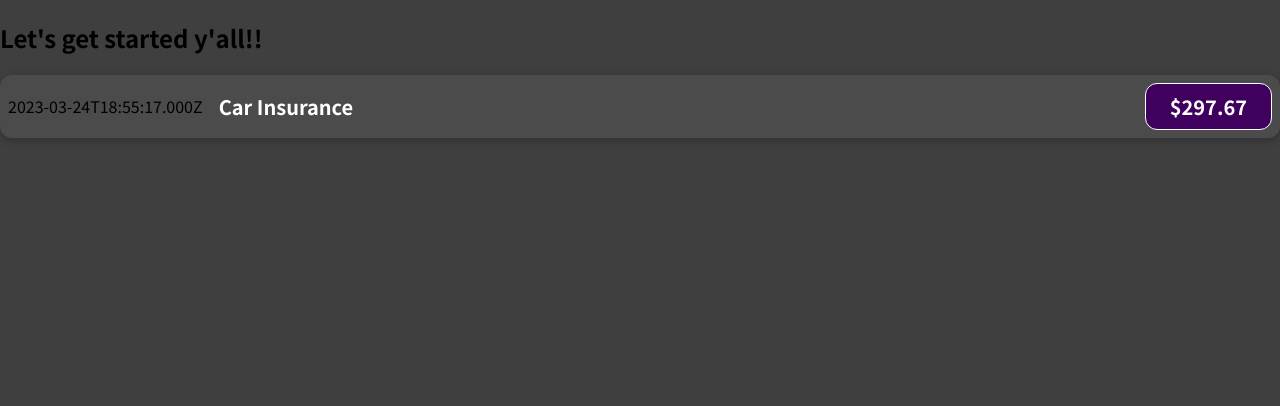
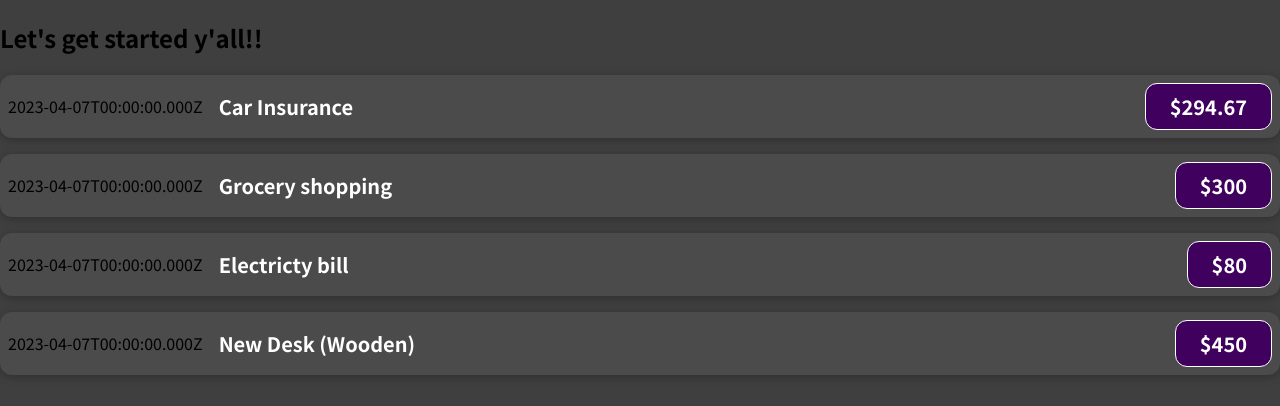
Before and after one commit to israelmalagutti/React---The-Complete-Guide, a JavaScript app in the folder code/: page / in a window 1280 px wide. Shown: the top 406 px of the page. Built offline with nearby package versions, Linux system fonts and the light colour scheme.

Commit message:
06-passing-data-via-props

```diff
--- a/code/src/App.js
+++ b/code/src/App.js
@@ -1,10 +1,24 @@
 import { ExpenseItem } from "./components";
 
 function App() {
+  const expenses = [
+    { title: "Car Insurance", amount: 294.67, date: new Date(2023, 3, 7) },
+    { title: "Grocery shopping", amount: 300, date: new Date(2023, 3, 7) },
+    { title: "Electricty bill", amount: 80, date: new Date(2023, 3, 7) },
+    { title: "New Desk (Wooden)", amount: 450, date: new Date(2023, 3, 7) },
+  ];
+
   return (
     <div>
       <h2>Let's get started y'all!!</h2>
-      <ExpenseItem />
+      {expenses.map((expense, id) => (
+        <ExpenseItem
+          key={id}
+          expenseDate={expense.date}
+          expensePrice={expense.amount}
+          expenseTitle={expense.title}
+        />
+      ))}
     </div>
   );
 }
--- a/code/src/components/ExpenseItem.js
+++ b/code/src/components/ExpenseItem.js
@@ -1,15 +1,15 @@
 import "./ExpenseItem.css";
 
-const ExpenseItem = ({ date, expenseType, price }) => {
-  const expenseDate = new Date();
+const ExpenseItem = ({ expenseDate, expenseTitle, expensePrice }) => {
+  const date = new Date().toISOString();
 
   return (
     <div className="expense-item">
-      <div>{date || expenseDate.toISOString()}</div>
+      <div>{expenseDate.toISOString() || date}</div>
 
       <div className="expense-item__description">
-        <h2>{expenseType || "Car Insurance"}</h2>
-        <div className="expense-item__price">${price || 297.67}</div>
+        <h2>{expenseTitle || "Car Insurance"}</h2>
+        <div className="expense-item__price">${expensePrice || 297.67}</div>
       </div>
     </div>
   );
```
